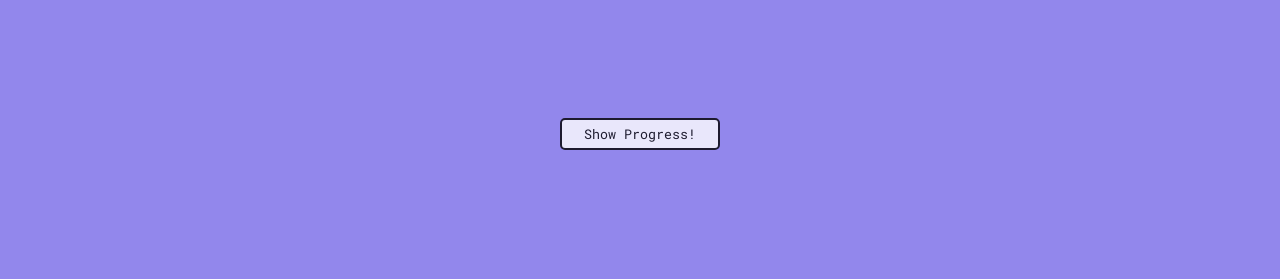
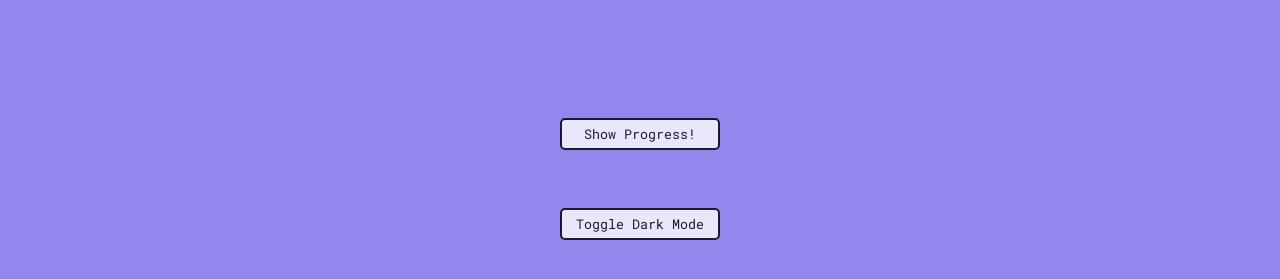
Before and after one commit to Mutton9558/Calculators, a plain HTML site: page WebCalculator/index.html in a window 1280 px wide. Shown: the part 221-500 px from the top of the page. Drawn offline with nearby package versions, Linux system fonts and the light colour scheme.

Commit message:
Dark Mode/Light Mode toggle

```diff
--- a/WebCalculator/index.html
+++ b/WebCalculator/index.html
@@ -8,6 +8,7 @@
     <title>Web Calculator</title>
 </head>
 <body>
+    <style id="color-mode"></style>
     <div id="header-1">
         <h1>📱Welcome to Web Calculator📱</h1>
         <h4>Developed by @Mutton9558</h4>
@@ -15,6 +16,7 @@
     <div id="calc-main">
         <h3 id="progress-text"></h3>
         <button onclick="showProgress()">Show Progress!</button>
+        <button onclick="changeMode()" id="btn-mode">Toggle Dark Mode</button>
     </div>
     <script src="script.js"></script>
 </body>
--- a/WebCalculator/script.js
+++ b/WebCalculator/script.js
@@ -1,3 +1,36 @@
 function showProgress(){
     document.querySelector("#progress-text").innerHTML = "👷‍♂️🚧 In progress 👷‍♂️🚧";
-}
+};
+
+function changeMode(){
+    const MODEBTN = document.querySelector("#btn-mode");
+    if (MODEBTN.innerHTML == "Toggle Dark Mode"){
+        document.querySelector("#color-mode").innerHTML = `
+        * {
+            font-family: 'Roboto Mono';
+            font-weight: 400;
+            color: #e7f1f0;
+            background-color: #23242a;
+
+            margin:0;
+            padding:0;
+        }
+        `;
+        MODEBTN.innerHTML = "Toggle Light Mode";
+    } else if (MODEBTN.innerHTML == "Toggle Light Mode"){
+        document.querySelector("#color-mode").innerHTML = `
+        * {
+            font-family: 'Roboto Mono';
+            font-weight: 400;
+            color: #e8e6fb;
+            background-color: #9287ec;
+
+            margin:0;
+            padding:0;
+        }
+        `;
+        MODEBTN.innerHTML = "Toggle Dark Mode";
+    } else {
+        console.log("Error")
+    };
+};
--- a/WebCalculator/style.css
+++ b/WebCalculator/style.css
@@ -53,7 +53,7 @@ h5 {font-size: 1rem;}
     background-color: white;
     color: black;
     opacity: 0.8;
-    margin-bottom: 10rem;
+    margin-bottom: 2rem;
     margin-top: 2em;
     border: black solid;
     border-width: 2px;
```
